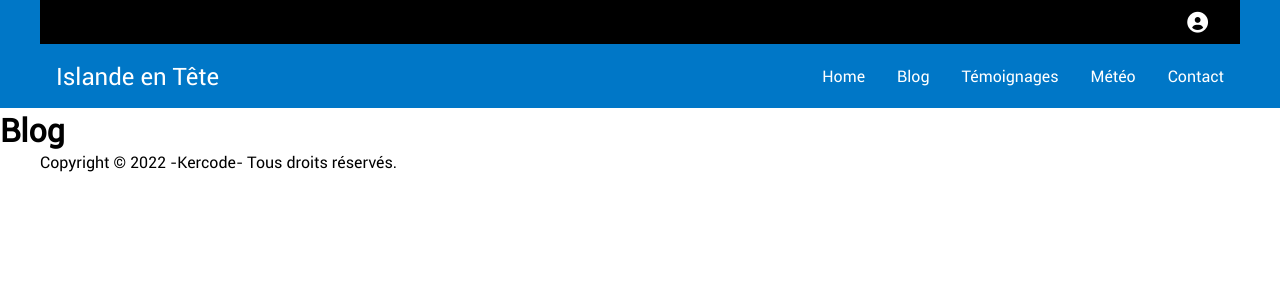
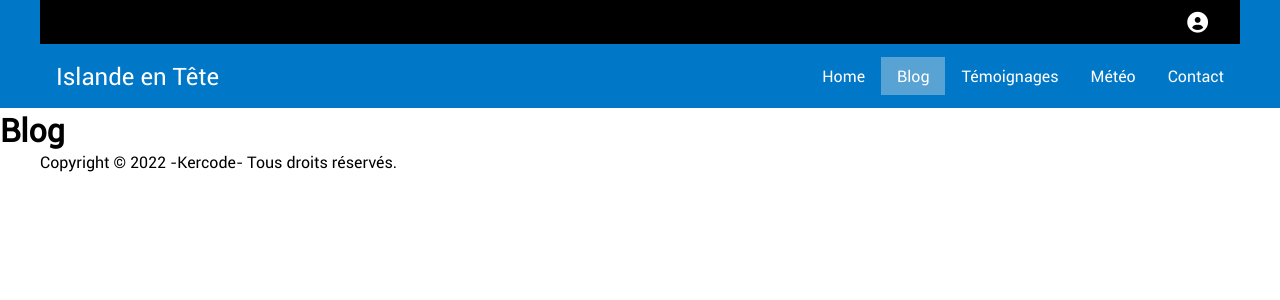
Before and after one commit to bigben35/projet-blog-kercode, a PHP site: page /index.php?action=blog in a window 1280 px wide. Shown: the top 300 px of the page. Run offline with PHP 8.4, Linux system fonts and the light colour scheme.

Commit message:
ajout class active pour navbar avec le js

```diff
--- a/app/Public/front/script.js
+++ b/app/Public/front/script.js
@@ -6,6 +6,21 @@ btnBurger.addEventListener('click', () => {
     navbarLinks.classList.toggle('active');
 })
 
+// CLASS ACTIVE NAVIGATION
+
+let menuActive = document.querySelector('.nav-list').getElementsByTagName('a');
+console.log(location.href);
+
+for (let i = 0; i < menuActive.length; i++) {
+    if (menuActive[i].href === location.href){
+        menuActive[0].classList.remove('active');
+        menuActive[i].classList.add('active');
+    }
+    };
+
+
+
+// ---------------PAGE HOME ----------------------
 
 // ANIMATION SLIDER
 let imgSlider = document.getElementsByClassName('imgSlider');
--- a/app/Public/style.css
+++ b/app/Public/style.css
@@ -167,5 +167,8 @@ header{
     .navbar-links ul{
         flex-direction: row;
     }
+    .active, .navbar-links li:hover{
+        background-color: var(--mainLightColor);
+    }
 
 }
--- a/app/Views/front/template/template.php
+++ b/app/Views/front/template/template.php
@@ -35,12 +35,11 @@
                 </div>
                 <div class="navbar-links">
                     <ul class="nav-list">
-                        <li><a href="index.php?action=home">Home</a></li>
-                        <li><a href="index.php?action=blog">Blog</a></li>
-                        <li><a href="index.php?action=temoignages">Témoignages</a></li>
-                        <li><a href="index.php?action=meteo">Météo</a></li>
-                        <li><a href="index.php?action=contact">Contact</a></li>
-                        <!-- <li><a href="#">Shop</a></li> -->
+                        <li><a href="index.php?action=home" class="nav-link active">Home</a></li>
+                        <li><a href="index.php?action=blog" class="nav-link">Blog</a></li>
+                        <li><a href="index.php?action=temoignages" class="nav-link">Témoignages</a></li>
+                        <li><a href="index.php?action=meteo" class="nav-link">Météo</a></li>
+                        <li><a href="index.php?action=contact" class="nav-link">Contact</a></li>
                     </ul>
                 </div>
             </nav>
--- a/index.php
+++ b/index.php
@@ -10,7 +10,11 @@ try{
 
     if(isset($_GET['action'])){
 
-        if($_GET['action'] == 'blog'){
+        if($_GET['action'] == 'home') {
+            $frontController->home();
+        }
+
+        elseif($_GET['action'] == 'blog'){
             $frontController->blog();
         }
 
```
